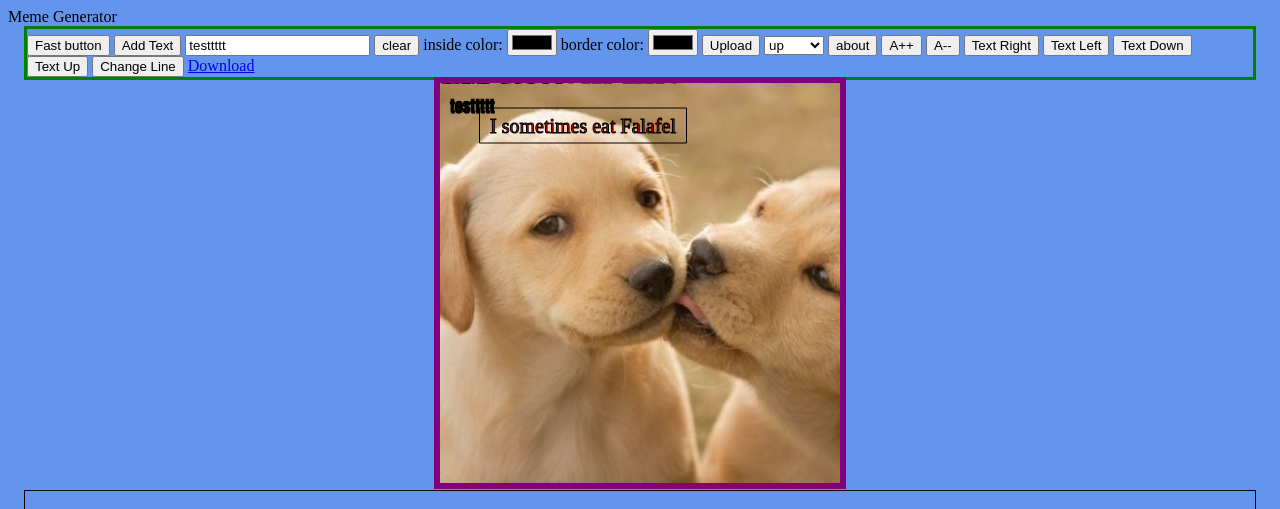
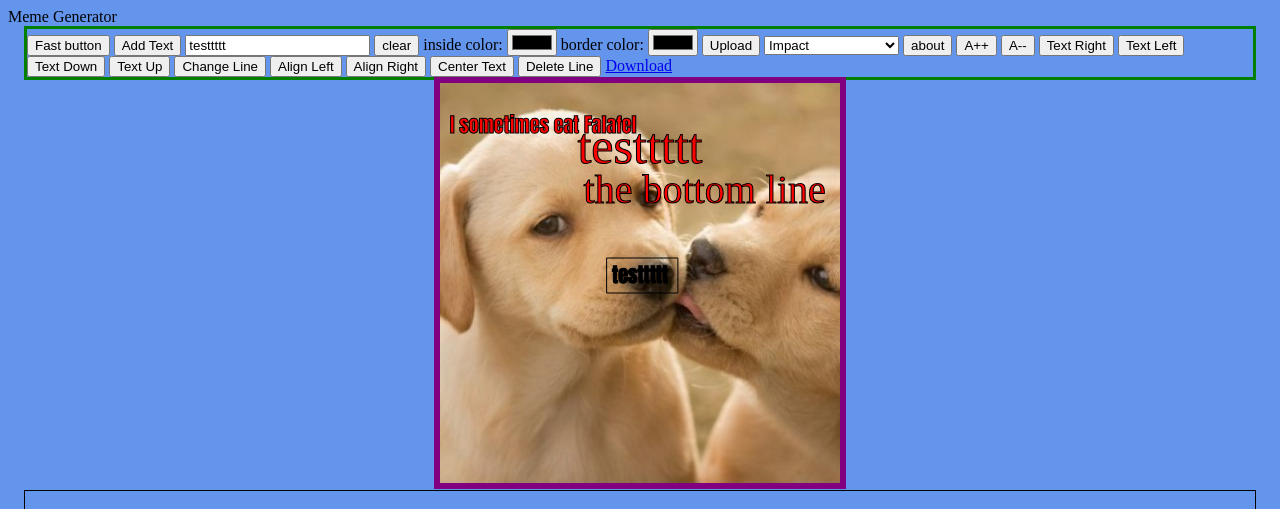
Before and after one commit to golan1000/meme-generator, a plain HTML site: page index.html in a window 1280 px wide. Both pictures are taken after a click on the button "Add Text". Shown: the top 509 px of the page. Drawn offline with Linux system fonts and the light colour scheme.

Commit message:
changed structure , added arrows , implemented align, added delete button

```diff
--- a/index.html
+++ b/index.html
@@ -13,8 +13,8 @@
     <div class="app">
       <div class="menu">
         <button onclick="fastBtn()">Fast button</button>
-        <button onclick="addText()">Add Text</button>
-        <input id="meme-text" type="text" value="testtttt">
+        <button onclick="onAddText()">Add Text</button>
+        <input id="meme-text" type="text" value="testtttt" />
         <button type="button" class="" onclick="onClearCanvas()">clear</button>
         <span class="">inside color:</span>
         <input
@@ -28,29 +28,56 @@
           name="borderColor"
           oninput="onChangeBorderColor(event)"
         />
-        <button type="button" class="" onclick="uploadImg()">
-          Upload
-        </button>
-        <select name="pos" id="pos" onchange="onSelectPos(this)">
-          <option value="up">up</option>
-          <option value="center">center</option>
-          <option value="down">down</option>
+        <button type="button" class="" onclick="uploadImg()">Upload</button>
+
+        <select name="ffamily" id="ffamily" onchange="onSelectFontFamily(this)">
+          <option value="Impact">Impact</option>
+          <option value="Futura">Futura</option>
+          <option value="Garamond">Garamond</option>
+          <option value="Times New Roman">Times New Roman</option>
+          <option value="Arial">Arial</option>
+          <option value="Verdana">Verdana</option>
         </select>
+
         <button type="button" class="">about</button>
         <button type="button" class="" onClick="onChangeTxtSize(1)">A++</button>
-        <button type="button" class=""  onClick="onChangeTxtSize(-1)">A--</button>
-        <button type="button" class="" onClick="onTextChangePosX('1')">Text Right</button>
-        <button type="button" class=""  onClick="onTextChangePosX(-1)">Text Left</button>
-        <button type="button" class="" onClick="onTextChangePosY(1)">Text Down</button>
-        <button type="button" class=""  onClick="onTextChangePosY(-1)">Text Up</button>
-        <button type="button" class=""  onClick="onChangeSelectedLine()">Change Line</button>
+        <button type="button" class="" onClick="onChangeTxtSize(-1)">
+          A--
+        </button>
+        <button type="button" class="" onClick="onTextChangePosX(1)">
+          Text Right
+        </button>
+        <button type="button" class="" onClick="onTextChangePosX(-1)">
+          Text Left
+        </button>
+        <button type="button" class="" onClick="onTextChangePosY(1)">
+          Text Down
+        </button>
+        <button type="button" class="" onClick="onTextChangePosY(-1)">
+          Text Up
+        </button>
+        <button type="button" class="" onClick="onChangeSelectedLine()">
+          Change Line
+        </button>
+        <button type="button" class="" onClick="onAlign('left')">
+          Align Left
+        </button>
+        <button type="button" class="" onClick="onAlign('right')">
+          Align Right
+        </button>
+        <button type="button" class="" onClick="onAlign('center')">
+          Center Text
+        </button>
+        <button type="button" class="" onClick="onDeleteLine()">
+          Delete Line
+        </button>
         <a href="#" onClick="downloadCanvasImg(this)">Download</a>
       </div>
       <div class="top-canvas-container">
-      <div class="canvas-container">
-        <canvas id="my-canvas" height="400" width="400"></canvas>
+        <div class="canvas-container">
+          <canvas id="my-canvas" height="400" width="400"></canvas>
+        </div>
       </div>
-    </div>
       <div class="share">
         <div class="system-messages"></div>
         <div class="share-canvas-pic"></div>
--- a/js/main.js
+++ b/js/main.js
@@ -5,7 +5,7 @@ var gElCanvas;
 var gCtx;
 var gTxtSize = 16;
 var gCurrImgDataUrl = null;
-var gCurrPos = "up";
+var gCurrAddPos = "up";
 var gSelectedLineIdx = 0;
 var gDrag = false;
 var gImgsDB = [
@@ -37,59 +37,104 @@ var gMeme = {
       txt: "I sometimes eat Falafel",
       size: 20,
       align: "left",
+      family: "impact",
       paintColor: "red",
       borderColor: "black",
       x: 50,
       y: 50,
-      pos: "up"
+      pos: "up",
+      customPos: false
     },
     {
       txt: "testtttt",
       size: 50,
-      align: "left",
+      align: "center",
       paintColor: "red",
       borderColor: "black",
-      x: 0,
-      y: 0,
-      pos: "center"
+      x: 60,
+      y: 80,
+      pos: "center",
+      customPos: false
     },
     {
       txt: "the bottom line",
       size: 40,
-      align: "left",
+      align: "right",
       paintColor: "red",
       borderColor: "black",
-      x: 0,
-      y: 0,
-      pos: "down"
+      x: 100,
+      y: 120,
+      pos: "down",
+      customPos: false
     }
   ]
 };
 
 var gKeywordSearchCountMap = { funny: 12, cat: 16, baby: 2 };
-function addText() {
+function onAddText() {
   var elTxtbox = document.querySelector("#meme-text");
 
-  var text = elTxtbox.value;
+  var txt = elTxtbox.value;
 
-  console.log({ text });
-  gMeme.pos;
+  var size = 20;
+  var family = "Impact"
 
-  drawText(0, 0, text);
-  if (gCurrPos === "up") {
-    drawText(10, 30, text);
-    return;
-  }
-  if (gCurrPos === "center") {
-    drawText(10, gElCanvas.height / 2, text);
-    return;
-  }
-  if (gCurrPos === "down") {
-    drawText(10, gElCanvas.height - 30, text);
-    return;
-  }
+  var canvasXCenter = gElCanvas.width / 2;
+
+  var canvasYCenter = gElCanvas.height / 2;
+
+  gCtx.font = `${size}px ${family}`;
+  var ctxTextMetrics = gCtx.measureText(txt);
+
+  var txtSize =
+    Math.abs(ctxTextMetrics.actualBoundingBoxLeft) +
+    Math.abs(ctxTextMetrics.actualBoundingBoxRight);
+
+  var centerOfText = txtSize / 2;
+
+  var alignedTextXStart = canvasXCenter - centerOfText;
+
+  // drawText(alignedTextXStart, gElCanvas.height / 2, txt);
+  var x = alignedTextXStart
+  var y = gElCanvas.height / 2
+  addLine(txt,size,"center",family,"black","black",x,y)
+  renderMeme(gMeme)
 }
 
+
+function onDeleteLine() {
+  if (gMeme.selectedLineIdx === -1) return;
+  var deleted = gMeme.lines.splice(gMeme.selectedLineIdx,1)
+  console.log("deleted=",deleted)
+  renderMeme(gMeme)
+}
+function addLine(
+  txt,
+  size = 16,
+  align = center,
+  family = "Impact",
+  paintColor = "black",
+  borderColor = "black",
+  x = null,
+  y = null
+) {
+  var line = {
+    txt: txt,
+    size: size,
+    align: align,
+    family: family,
+    paintColor: paintColor,
+    borderColor: borderColor,
+    x: x,
+    y: y,
+    pos: "up",
+    customPos: false
+  };
+  if (x !== null && y !== null) {
+    line.customPos = true;
+  }
+  gMeme.selectedLineIdx = gMeme.lines.push(line) - 1;
+}
 function initgMeme() {
   var gMeme = {
     selectedImgId: 1,
@@ -141,38 +186,30 @@ function renderMemeDetails(meme) {
   var alignedTextXStart;
   var paintColor;
   var borderColor;
-
+  var family;
   for (var i = 0; i < meme.lines.length; i++) {
     line = meme.lines[i];
     console.log(line);
     txt = line.txt;
     size = line.size;
-    txtPos = line.pos;
+    txtPos = line.align;
     paintColor = line.paintColor;
     borderColor = line.borderColor;
+    family = line.family;
 
     canvasXCenter = gElCanvas.width / 2;
 
     canvasYCenter = gElCanvas.height / 2;
 
-    // console.log("canvasXCenter=",canvasXCenter)
+    gCtx.font = `${size}px ${family}`;
+    ctxTextMetrics = gCtx.measureText(txt);
 
-    gCtx.font = `${size}px Impact`;
-    ctxTextMetrics = gCtx.measureText(txt);
-    // console.log("text width=",gCtx.measureText(txt).width)
-    // console.log({size})
-    // console.log({ctxTextMetrics})
     txtSize =
       Math.abs(ctxTextMetrics.actualBoundingBoxLeft) +
       Math.abs(ctxTextMetrics.actualBoundingBoxRight);
 
-    //   console.log({txtSize})
-    // centerOfText = txtSize / 2;
+    centerOfText = txtSize / 2;
 
-    // console.log(centerOfText);
-
-    // console.log({currTxt})
-    // console.log("center text=", canvasXCenter - centerOfText);
     alignedTextXStart = canvasXCenter - centerOfText;
 
     // if (txtPos === "up") {
@@ -183,6 +220,34 @@ function renderMemeDetails(meme) {
     //   }
     //   drawText(x, y, txt, size, paintColor, borderColor);
     // }
+
+    if (line.customPos === false) {
+      console.log("customPos= false i=", i);
+      if (txtPos === "center") {
+        x = alignedTextXStart;
+        y = line.y;
+
+        gMeme.lines[i].x = x;
+        gMeme.lines[i].y = y;
+      }
+      if (txtPos === "left") {
+        x = 10;
+        y = line.y;
+
+        gMeme.lines[i].x = x;
+        gMeme.lines[i].y = y;
+      }
+      if (txtPos === "right") {
+        x = gElCanvas.width - txtSize - 15;
+        y = line.y;
+
+        gMeme.lines[i].x = x;
+        gMeme.lines[i].y = y;
+      }
+    } else {
+      x = line.x;
+      y = line.y;
+    }
     // if (txtPos === "center") {
     //   x = alignedTextXStart;
     //   y = gElCanvas.height / 2
@@ -214,11 +279,11 @@ function renderMemeDetails(meme) {
     //     borderColor
     //   );
     // }
-    drawText(line.x, line.y, txt, size, paintColor, borderColor);
+    drawText(x, y, txt, family, size, paintColor, borderColor);
     if (meme.selectedLineIdx === i) {
-      console.log("foundddd---------------------")
-      console.log(txtSize)
-      drawRectEmpty(line.x - 10 , line.y + 10, txtSize + 20, -(size + 15));
+      console.log("foundddd---------------------");
+
+      drawRectEmpty(x - 5, y + 10, txtSize + 15, -(size + 15));
     }
     // meme.lines[i].x = x;
     // meme.lines[i].y = x;
@@ -250,15 +315,11 @@ function init() {
   addCanvasListeners();
   clearCanvas();
   window.addEventListener("resize", resizeCanvas);
-  gCurrPos = "up";
+  gCurrAddPos = "up";
 
   renderMeme(gMeme);
 }
 
-function onChangeTxtSize(num) {
-  gTxtSize += num;
-  console.log("text size=", gTxtSize);
-}
 function addCanvasListeners() {
   //mouse events
   gElCanvas.addEventListener("mousemove", onMove);
@@ -484,16 +545,17 @@ function drawText(
   x,
   y,
   text,
+  family,
   fontSize = gTxtSize,
   paintColor = gPaintColor,
   borderColor = gBorderColor
 ) {
-  console.log("draw text");
+  // console.log("draw text");
   gCtx.fillStyle = paintColor;
   gCtx.strokeStyle = borderColor;
   gCtx.lineWidth = 1;
   gCtx.lineCap = "square";
-  gCtx.font = `${fontSize}px Impact`;
+  gCtx.font = `${fontSize}px ${family}`;
   // console.log(gCtx);
   gCtx.fillText(text, x, y);
   gCtx.strokeText(text, x, y);
@@ -506,22 +568,31 @@ function drawText(
   //   Math.abs(ctxTextMetrics.actualBoundingBoxLeft) +
   //   Math.abs(ctxTextMetrics.actualBoundingBoxRight);
   //   console.log({txtSize})
-
 }
 
 function onSelectPos(elSelect) {
   var pos = elSelect.value;
   console.log(pos);
-  gCurrPos = pos;
+  gCurrAddPos = pos;
   gMeme.pos = pos;
 }
 
 function onTextChangePosX(pos) {
-  gMeme.lines[gSelectedLineIdx].x += parseInt(pos);
+  if (gMeme.selectedLineIdx === -1) return;
+  //go by specific x y and not align var
+  gMeme.lines[gMeme.selectedLineIdx].customPos = true;
+
+  console.log(gMeme.lines[gMeme.selectedLineIdx].x);
+  gMeme.lines[gMeme.selectedLineIdx].x += parseInt(pos);
+  console.log(gMeme.lines[gMeme.selectedLineIdx].x);
   renderMeme(gMeme);
 }
 function onTextChangePosY(pos) {
-  gMeme.lines[gSelectedLineIdx].y += parseInt(pos);
+  if (gMeme.selectedLineIdx === -1) return;
+  //go by specific x y and not align var
+  gMeme.lines[gMeme.selectedLineIdx].customPos = true;
+
+  gMeme.lines[gMeme.selectedLineIdx].y += parseInt(pos);
   renderMeme(gMeme);
 }
 
@@ -534,3 +605,26 @@ function onChangeSelectedLine() {
 
   renderMeme(gMeme);
 }
+
+function onAlign(dir) {
+  if (gMeme.selectedLineIdx === -1) return;
+  //go by align var and not specific x y
+  gMeme.lines[gMeme.selectedLineIdx].customPos = false;
+  gMeme.lines[gMeme.selectedLineIdx].align = dir;
+  renderMeme(gMeme);
+}
+
+function onSelectFontFamily(elSelect) {
+  if (gMeme.selectedLineIdx === -1) return;
+  var family = elSelect.value;
+  gMeme.lines[gMeme.selectedLineIdx].family = family;
+  renderMeme(gMeme);
+  console.log(gMeme.lines[gMeme.selectedLineIdx].family);
+}
+
+function onChangeTxtSize(num) {
+  if (gMeme.selectedLineIdx === -1) return;
+  gMeme.lines[gMeme.selectedLineIdx].size += parseInt(num);
+  console.log("text size=", gMeme.lines[gMeme.selectedLineIdx].size);
+  renderMeme(gMeme);
+}
```
